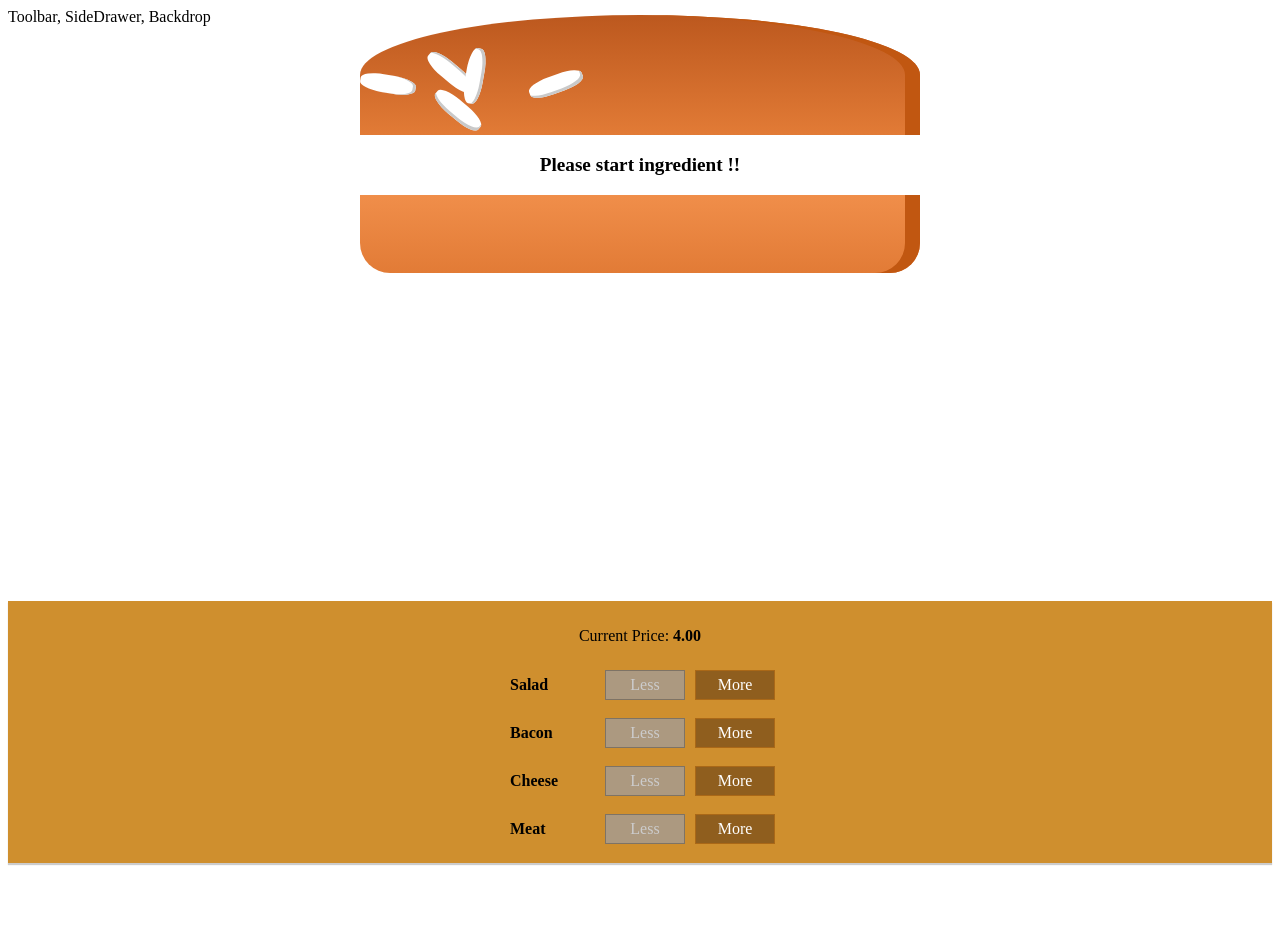
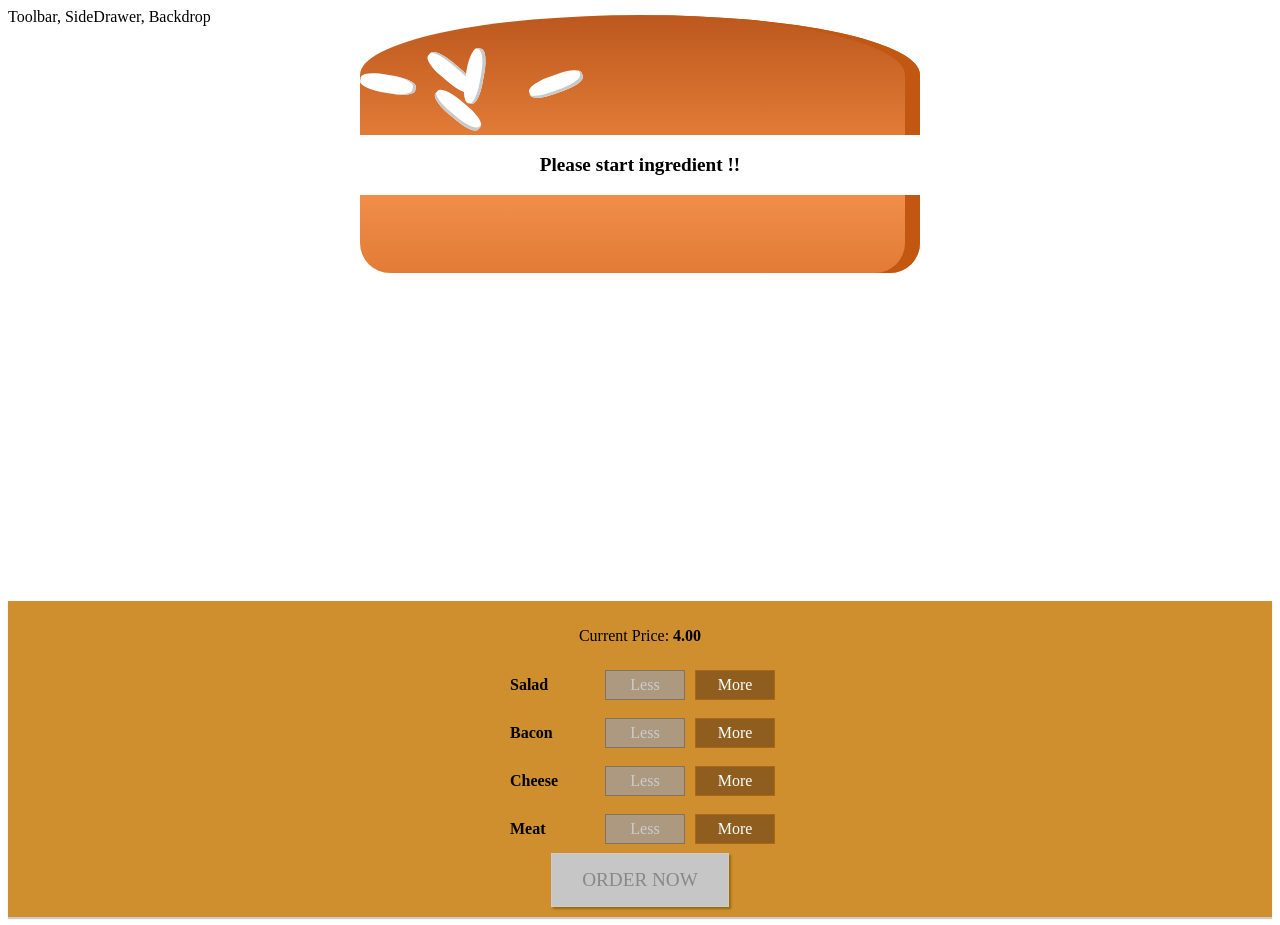
Before and after one commit to chouhanrajendra15/Bugar-builder-app, a React (Create React App) app: page / in a window 1280 px wide. Before the commit the page ends 871 px from the top, so only its background shows below. Built offline with nearby package versions, Linux system fonts and the light colour scheme.

Commit message:
Adding the Order Button

```diff
--- a/src/Components/Burgar/BuildControls/BuildControls.js
+++ b/src/Components/Burgar/BuildControls/BuildControls.js
@@ -27,7 +27,8 @@
       />
 
   ))}
-
+   <button className={classes.OrderButton}
+   disabled = {!props.purchasable}>ORDER NOW</button>
  </div>
 
 );
--- a/src/Components/Burgar/BuildControls/BuildControls.module.css
+++ b/src/Components/Burgar/BuildControls/BuildControls.module.css
@@ -8,3 +8,44 @@
     margin: auto;
     padding: 10px 0;
 }
+
+.OrderButton {
+    background-color: #DAD735;
+    outline:  none;
+    cursor: pointer;
+    border: 1px solid #966909;
+    color: #966909;
+    font-family: inherit;
+    font-size: 1.2em;
+    padding: 15px 30px;
+    box-shadow: 2px 2px 2px #966909;
+}
+
+.OrderButton:hover, .OrderButton:active {
+    background-color: #A0DB41;
+    border: 1px solid #966909;
+    color: #966909;
+}
+
+.OrderButton:disabled {
+   background-color: #C7C6C6;
+   cursor: not-allowed;
+   border: 1px solid #ccc;
+   color: #888888;
+}
+
+.OrderButton:not(:disabled){
+    animation: enable 0.3s linear;
+}
+
+@keyframes enable {
+    0%{
+        transform: scale(1);
+    }
+    60%{
+        transform: scale(1.1);
+    }
+    100%{
+        transform: scale(1);
+    }
+}
--- a/src/Containers/BurgarBuilder/BurgarBuilder.js
+++ b/src/Containers/BurgarBuilder/BurgarBuilder.js
@@ -26,8 +26,21 @@
       cheese : 0,
       meat : 0
     },
-    totalPrice: 4
+    totalPrice: 4,
+    purchasable:false
   }
+
+  updatePurchaseState (ingredients) {
+    const sum = Object.keys(ingredients)
+    .map(igKey => {
+      return ingredients[igKey];
+    })
+    .reduce((sum, el)=>{
+      return sum + el;
+    }, 0);
+    this.setState({purchasable: sum > 0})
+  }
+
 
 addIngredientHandler = (type) => {
   const oldCount = this.state.ingredients[type];
@@ -40,6 +53,7 @@
    const oldPrice = this.state.totalPrice;
    const newPrice = oldPrice + priceAddition;
    this.setState({totalPrice: newPrice, ingredients: updatedIngredients});
+   this.updatePurchaseState (updatedIngredients) ;
 }
 
 removeIngredientHandler = (type) => {
@@ -56,16 +70,8 @@
 const oldPrice = this.state.totalPrice;
 const newPrice = oldPrice - priceDeduction;
 this.setState({totalPrice: newPrice, ingredients: updatedIngredients});
-
-
-
-
-
+ this.updatePurchaseState (updatedIngredients) ;
 }
-
-
-
-
 
   render() {
    const disabledInfo ={
@@ -83,6 +89,7 @@
       ingredientAdded = { this.addIngredientHandler}
       ingredientRemoved = { this.removeIngredientHandler}
       disabled = {disabledInfo}
+      purchasable = { this.state.purchasable}
       price = { this.state.totalPrice }
        />
       </AAux>
```
